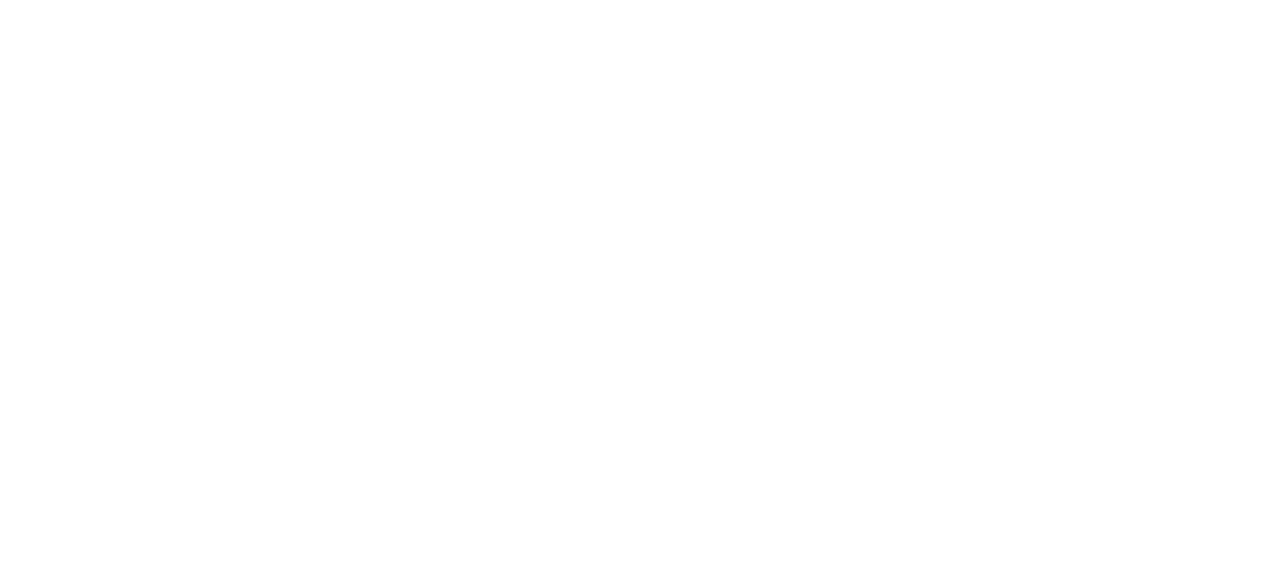
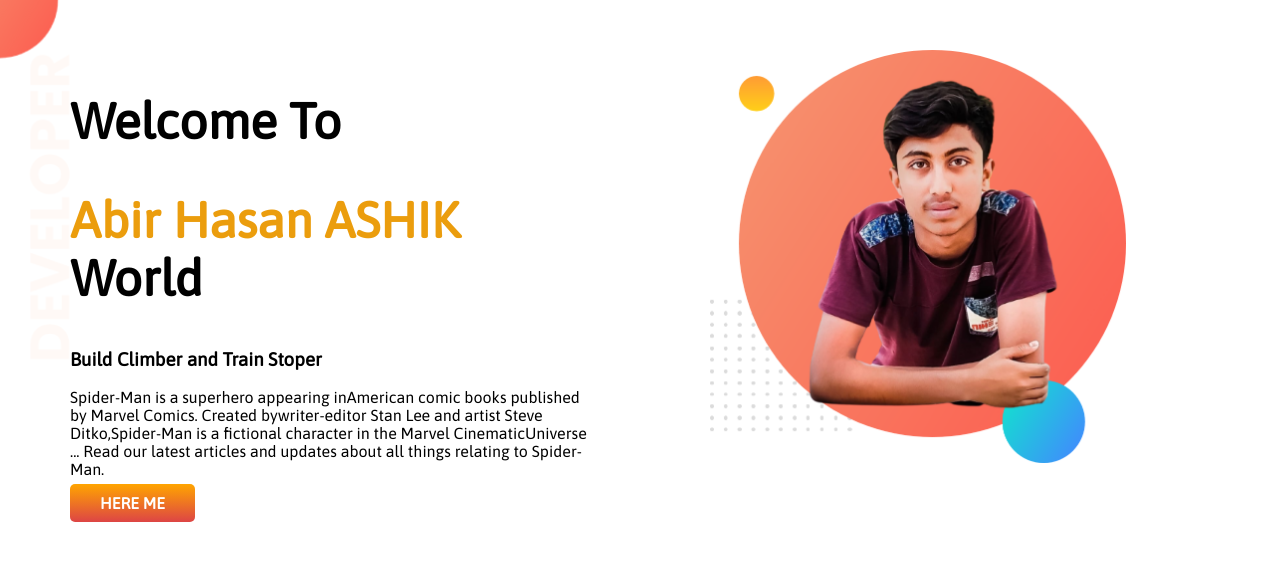
Before and after one commit to AbirHasanAshik/developer-portfolio, a plain HTML site: page index.html in a window 1280 px wide. Drawn offline with Linux system fonts and the light colour scheme.

Commit message:
top banner added

```diff
--- a/index.html
+++ b/index.html
@@ -1,13 +1,34 @@
 <!DOCTYPE html>
 <html lang="en">
+
 <head>
     <meta charset="UTF-8">
     <meta http-equiv="X-UA-Compatible" content="IE=edge">
     <meta name="viewport" content="width=device-width, initial-scale=1.0">
-    <title>Md Abir Hasan ASHIK protfolio  </head>title>
+    <title>ashik protfolio</title>
+    <link rel="preconnect" href="https://fonts.googleapis.  <link rel=" preconnect" href="https://fonts.gstatic.com"
+        crossorigin>
+    <link href="https://fonts.googleapis.com/css2?       family=Asap&display=swap" rel="stylesheet">
     <link rel="stylesheet" href="style.css">
 </head>
+
 <body>
-    <p>ashifghjfgjghjkgdhcjxfk</p>
+    <section class="top-banner">
+        <div class="half-width">
+            <h1>Welcome To</h1>
+            <h1> <span class="ashik"> Abir Hasan ASHIK </span>World</h1>
+            <h3>Build Climber and Train Stoper</h3>
+            <p>Spider-Man is a superhero appearing inAmerican comic books published by Marvel Comics. Created
+                bywriter-editor Stan Lee and artist Steve Ditko,Spider-Man is a fictional character in the Marvel
+                CinematicUniverse ... Read our latest articles and updates about all things relating to Spider-Man.</p>
+            <a class="link-button" target="_blank" href=" https://www.facebook.com/profile.php?id=100017075644303">HERE
+                ME</a>
+        </div>
+        <div class="half-width">
+            <img src="my-bg.png" alt="">
+        </div>
+    </section>
+
 </body>
+
 </html>
--- a/style.css
+++ b/style.css
@@ -0,0 +1,40 @@
+body {
+    font-family: 'Asap', sans-serif;
+    margin: 0;
+}
+
+h1 {
+    font-size: 50px;
+}
+
+.ashik {
+    color: rgb(235, 157, 13);
+}
+
+section {
+    display: flex;
+}
+
+.half-width {
+    width: 50%;
+    margin-left: 20px;
+    padding: 50px;
+}
+
+.half-width img {
+    width: 80%;
+}
+
+.link-button {
+    text-decoration: none;
+    background-image: linear-gradient(orange, rgb(221, 69, 69));
+    padding: 10px 30px;
+    border-radius: 5px;
+    font-weight: 700;
+    color: white;
+}
+
+.top-banner {
+    background-image: url(images/top-banner.png);
+    background-repeat: no-repeat;
+}
```
Also changed, not shown: images/dream-bg.png (added), images/exp-bg.png (added), images/jhankar.png (added), images/jhankar2.png (added), images/my-bg.png (added), images/my-bg2.png (added), images/top-banner.png (added), my-bg.png (added).
